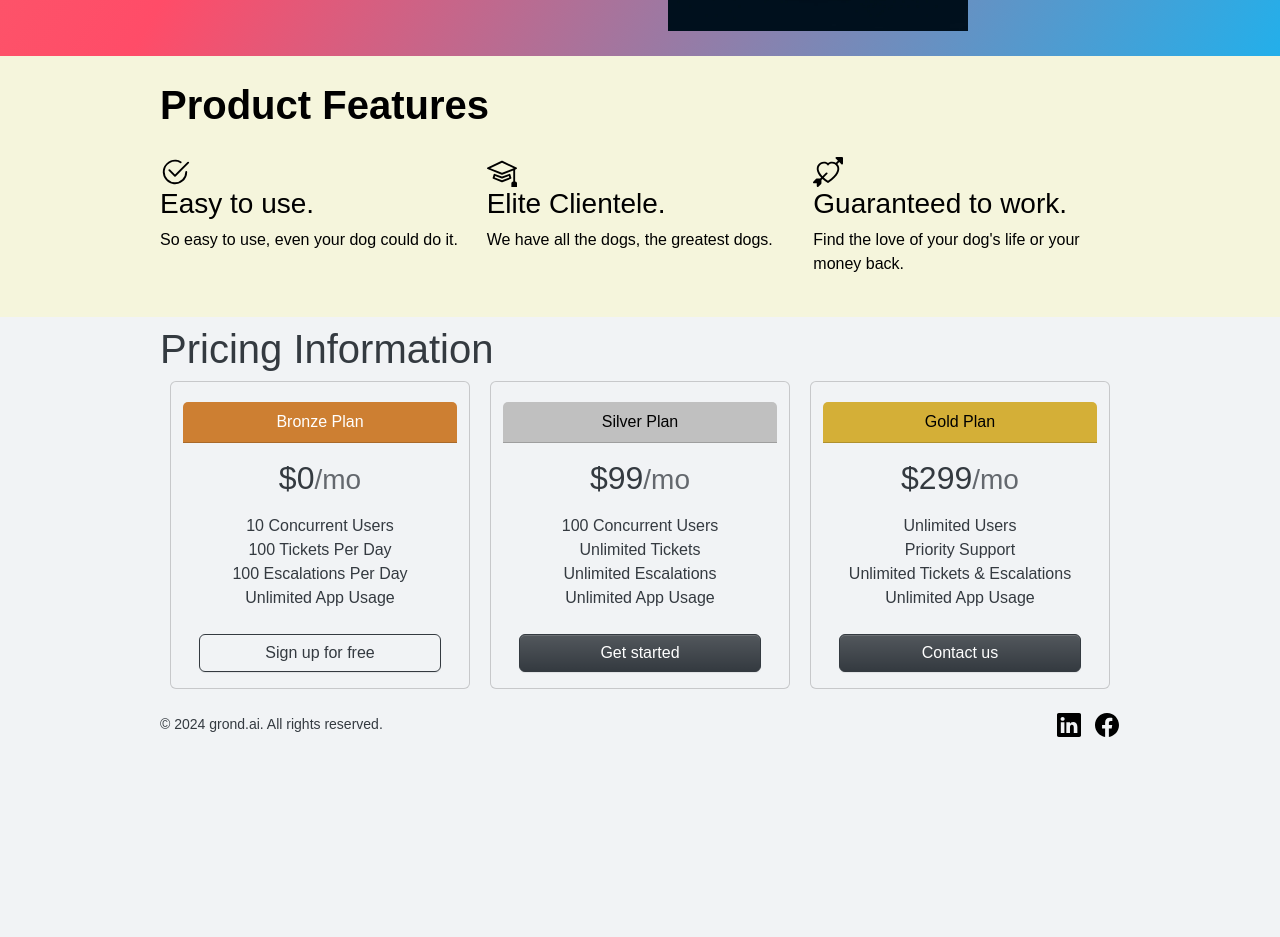
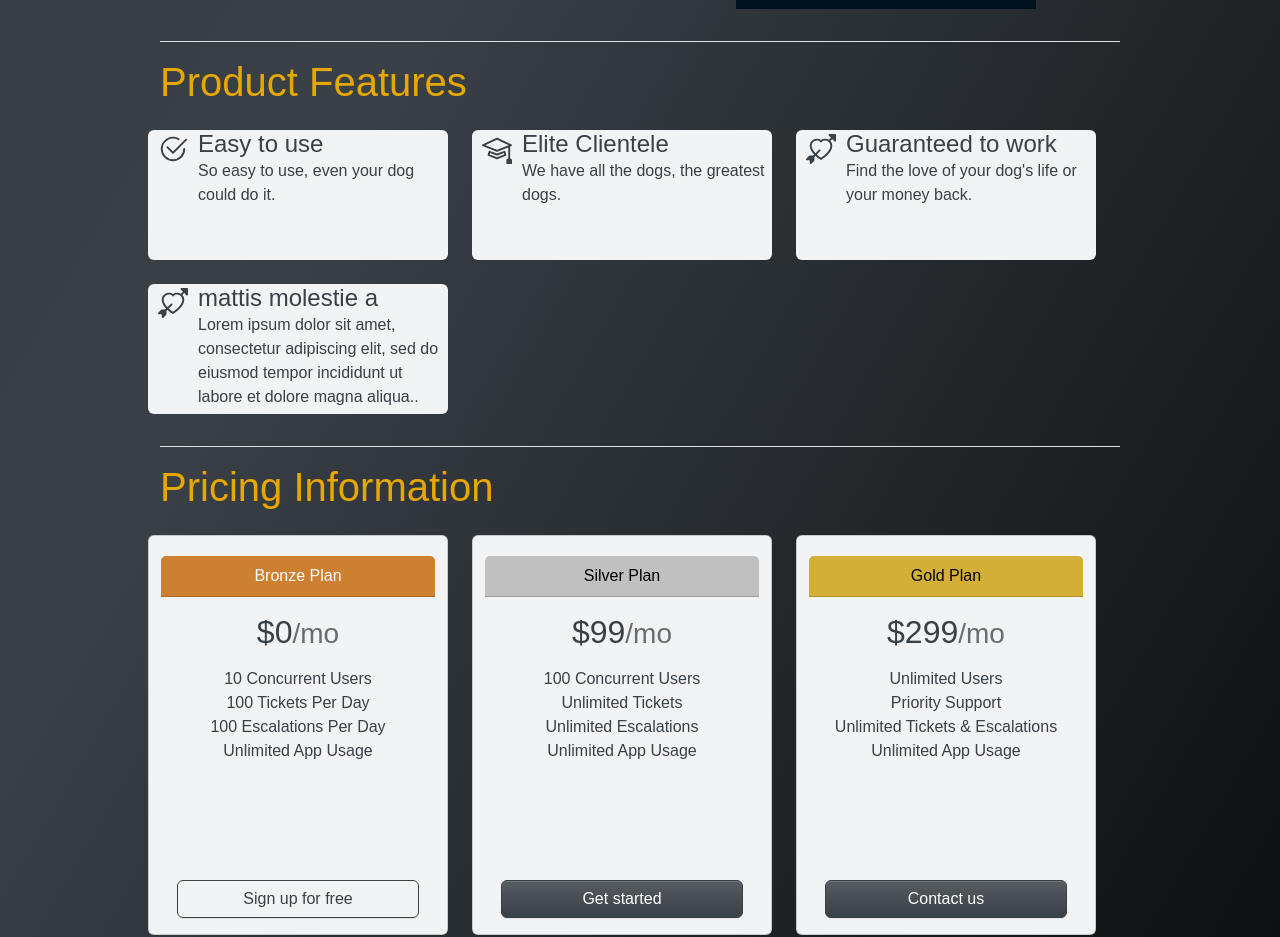
Before and after one commit to Eichhorn-personal/grond-website, a React (Create React App) app: page / in a window 1280 px wide. Shown: the part 339-1276 px from the top of the page. Before the commit the page ends 1091 px from the top, so only its background shows below. Built offline with nearby package versions, Linux system fonts and the light colour scheme.

Commit message:
- gray gradient background - breaks dark mode

```diff
--- a/src/App.js
+++ b/src/App.js
@@ -13,7 +13,7 @@ export default function App() {
 
     return (
 
-        <div className='App'>
+        <div className='App gradient-background'>
 
             <ThemeProvider>
 
--- a/src/components/FeaturesSection.js
+++ b/src/components/FeaturesSection.js
@@ -1,23 +1,22 @@
-import '../css/featuressection.css';
+import * as React from 'react';
+import { Col, Row, Card } from 'react-bootstrap';
 
 function FeaturesSection() {
 
     return (
 
-        <div id='FeaturesSection' className='features-section-background'>
+        <div id='FeaturesSection' className='custom-section-size py-2 mx-auto px-3 px-md-0 border-bottom'>
 
-             <div className='features-grid-container'>
+            <h1 className='mt-2 mb-4' style={{color:'#e6a800'}}>Product Features</h1>
 
-                <div className='features-section-title-container'>
+            <Row className='row-cols-1 row-cols-md-3 g-4 mb-4 custom-row'>
 
-                    <h1 className='features-section-title'>Product Features</h1>
+                <Card className='custom-feature-card p-0 me-md-4 border-0'>
 
-                </div>
+                    <Row className='g-0'>
 
-                <div className='features-list'>
+                        <Col xs={2} md={2} className='d-flex justify-content-center p-1'>
 
-                    <div
-                        class="grid-item-feature">
                             <svg
                                 xmlns="http://www.w3.org/2000/svg"
                                 height="30"
@@ -31,12 +30,26 @@ function FeaturesSection() {
                                     d="M15.354 3.354a.5.5 0 0 0-.708-.708L8 9.293 5.354 6.646a.5.5 0 1 0-.708.708l3 3a.5.5 0 0 0 .708 0l7-7z" />
                             </svg>
 
-                        <h3>Easy to use.</h3>
-                        <p>So easy to use, even your dog could do it.</p>
-                    </div>
+                        </Col>
 
-                    <div
-                        class="grid-item-feature">
+                        <Col xs={10} md={10}>
+
+                            <h4 className='mb-0'>Easy to use</h4>
+
+                            <p className=''>So easy to use, even your dog could do it.</p>
+
+                        </Col>
+
+                    </Row>
+
+                </Card>
+
+                <Card className='custom-feature-card p-0 me-md-4 border-0'>
+
+                    <Row className='g-0'>
+
+                        <Col xs={2} md={2} className='d-flex justify-content-center p-1'>
+
                             <svg
                                 xmlns="http://www.w3.org/2000/svg"
                                 height="30"
@@ -49,12 +62,26 @@ function FeaturesSection() {
                                     d="M4.176 9.032a.5.5 0 0 0-.656.327l-.5 1.7a.5.5 0 0 0 .294.605l4.5 1.8a.5.5 0 0 0 .372 0l4.5-1.8a.5.5 0 0 0 .294-.605l-.5-1.7a.5.5 0 0 0-.656-.327L8 10.466 4.176 9.032Zm-.068 1.873.22-.748 3.496 1.311a.5.5 0 0 0 .352 0l3.496-1.311.22.748L8 12.46l-3.892-1.556Z" />
                             </svg>
 
-                        <h3>Elite Clientele.</h3>
-                        <p>We have all the dogs, the greatest dogs.</p>
-                    </div>
+                        </Col>
 
-                    <div
-                        class="grid-item-feature">
+                        <Col xs={10} md={10}>
+
+                            <h4 className='mb-0'>Elite Clientele</h4>
+
+                            <p className=''>We have all the dogs, the greatest dogs.</p>
+
+                        </Col>
+
+                    </Row>
+
+                </Card>
+
+                <Card className='custom-feature-card p-0 me-md-4 border-0'>
+
+                    <Row className='g-0'>
+
+                        <Col xs={2} md={2} className='d-flex justify-content-center p-1'>
+
                             <svg
                                 xmlns="http://www.w3.org/2000/svg"
                                 height="30"
@@ -65,13 +92,51 @@ function FeaturesSection() {
                                     d="M2.854 15.854A.5.5 0 0 1 2 15.5V14H.5a.5.5 0 0 1-.354-.854l1.5-1.5A.5.5 0 0 1 2 11.5h1.793l.53-.53c-.771-.802-1.328-1.58-1.704-2.32-.798-1.575-.775-2.996-.213-4.092C3.426 2.565 6.18 1.809 8 3.233c1.25-.98 2.944-.928 4.212-.152L13.292 2 12.147.854A.5.5 0 0 1 12.5 0h3a.5.5 0 0 1 .5.5v3a.5.5 0 0 1-.854.354L14 2.707l-1.006 1.006c.236.248.44.531.6.845.562 1.096.585 2.517-.213 4.092-.793 1.563-2.395 3.288-5.105 5.08L8 13.912l-.276-.182a21.86 21.86 0 0 1-2.685-2.062l-.539.54V14a.5.5 0 0 1-.146.354l-1.5 1.5Zm2.893-4.894A20.419 20.419 0 0 0 8 12.71c2.456-1.666 3.827-3.207 4.489-4.512.679-1.34.607-2.42.215-3.185-.817-1.595-3.087-2.054-4.346-.761L8 4.62l-.358-.368c-1.259-1.293-3.53-.834-4.346.761-.392.766-.464 1.845.215 3.185.323.636.815 1.33 1.519 2.065l1.866-1.867a.5.5 0 1 1 .708.708L5.747 10.96Z" />
                             </svg>
 
-                        <h3>Guaranteed to work.</h3>
-                        <p>Find the love of your dog's life or your money back.</p>
-                    </div>
+                        </Col>
 
-                </div>
+                        <Col xs={10} md={10}>
 
-            </div>
+                            <h4 className='mb-0'>Guaranteed to work</h4>
+
+                            <p className=''>Find the love of your dog's life or your money back.</p>
+
+                        </Col>
+
+                    </Row>
+
+                </Card>
+
+                <Card className='custom-feature-card p-0 me-md-4 border-0'>
+
+                    <Row className='g-0'>
+
+                        <Col xs={2} md={2} className='d-flex justify-content-center p-1'>
+
+                            <svg
+                                xmlns="http://www.w3.org/2000/svg"
+                                height="30"
+                                fill="currentColor"
+                                class="bi bi-arrow-through-heart"
+                                viewBox="0 0 16 16">
+                                <path fill-rule="evenodd"
+                                    d="M2.854 15.854A.5.5 0 0 1 2 15.5V14H.5a.5.5 0 0 1-.354-.854l1.5-1.5A.5.5 0 0 1 2 11.5h1.793l.53-.53c-.771-.802-1.328-1.58-1.704-2.32-.798-1.575-.775-2.996-.213-4.092C3.426 2.565 6.18 1.809 8 3.233c1.25-.98 2.944-.928 4.212-.152L13.292 2 12.147.854A.5.5 0 0 1 12.5 0h3a.5.5 0 0 1 .5.5v3a.5.5 0 0 1-.854.354L14 2.707l-1.006 1.006c.236.248.44.531.6.845.562 1.096.585 2.517-.213 4.092-.793 1.563-2.395 3.288-5.105 5.08L8 13.912l-.276-.182a21.86 21.86 0 0 1-2.685-2.062l-.539.54V14a.5.5 0 0 1-.146.354l-1.5 1.5Zm2.893-4.894A20.419 20.419 0 0 0 8 12.71c2.456-1.666 3.827-3.207 4.489-4.512.679-1.34.607-2.42.215-3.185-.817-1.595-3.087-2.054-4.346-.761L8 4.62l-.358-.368c-1.259-1.293-3.53-.834-4.346.761-.392.766-.464 1.845.215 3.185.323.636.815 1.33 1.519 2.065l1.866-1.867a.5.5 0 1 1 .708.708L5.747 10.96Z" />
+                            </svg>
+
+                        </Col>
+
+                        <Col xs={10} md={10}>
+
+                            <h4 className='mb-0'>mattis molestie a</h4>
+
+                            <p className=''>Lorem ipsum dolor sit amet, consectetur adipiscing elit, sed do eiusmod tempor incididunt ut labore et dolore magna aliqua..</p>
+
+                        </Col>
+
+                    </Row>
+
+                </Card>
+
+            </Row>
 
         </div>
 
--- a/src/components/Header.js
+++ b/src/components/Header.js
@@ -12,7 +12,7 @@ export default function Header() {
 
                 <div className='h4 mb-0'>
 
-                    Header.js Component
+
 
                 </div>
 
--- a/src/components/PricingSection.js
+++ b/src/components/PricingSection.js
@@ -5,13 +5,13 @@ function PricingSection() {
 
     return (
 
-        <div id='PricingSection' className='custom-section-size py-2 mx-auto px-3 px-md-0'>
+        <div id='PricingSection' className='custom-section-size py-2 mx-auto px-3 px-md-0 border-bottom'>
 
-            <h1 className='text-left'>Pricing Information</h1>
+            <h1 className='text-left mt-2 mb-4' style={{color:'#e6a800'}}>Pricing Information</h1>
 
-            <Row className='custom-card-container-style'>
+            <Row className='row-cols-1 row-cols-md-3 g-4 custom-row'>
 
-                <Card bg='light' text='dark' className='custom-card-style'>
+                <Card bg='light' text='dark' className='custom-card-style me-md-4'>
 
                     <Card.Header style={{backgroundColor: "#CD7F32", color: "white"}}>
 
@@ -19,25 +19,32 @@ function PricingSection() {
 
                     </Card.Header>
 
-                    <Card.Body>
+                    <Card.Body className='custom-card-body'>
+
+                        <div className='custom-card-content'>
 
                             <Card.Title><h2>$0<small className='text-muted'>/mo</small></h2></Card.Title>
 
-                        <ul class="list-unstyled mt-3 mb-4">
+                            <ul className="list-unstyled mt-3 mb-4">
                                 <li>10 Concurrent Users</li>
                                 <li>100 Tickets Per Day</li>
                                 <li>100 Escalations Per Day</li>
                                 <li>Unlimited App Usage</li>
                             </ul>
 
+                        </div>
+
+                        <div className='custom-card-button-container'>
+
                             <Button variant='outline-dark' className='custom-card-button-style'>Sign up for free</Button>
+
+                        </div>
 
                     </Card.Body>
 
-
                 </Card>
 
-                <Card bg='light' text='dark' className='custom-card-style'>
+                <Card bg='light' text='dark' className='custom-card-style me-md-4'>
 
                     <Card.Header style={{backgroundColor: "#C0C0C0", color: "black"}}>
 
@@ -45,24 +52,32 @@ function PricingSection() {
 
                     </Card.Header>
 
-                    <Card.Body>
+                    <Card.Body className='custom-card-body'>
+
+                        <div className='custom-card-content'>
 
                             <Card.Title><h2>$99<small className='text-muted'>/mo</small></h2></Card.Title>
 
-                        <ul class="list-unstyled mt-3 mb-4">
+                            <ul className="list-unstyled mt-3 mb-4">
                                 <li>100 Concurrent Users</li>
                                 <li>Unlimited Tickets</li>
                                 <li>Unlimited Escalations</li>
                                 <li>Unlimited App Usage</li>
                             </ul>
 
-                        <button type="button" class="btn btn-dark custom-card-button-style">Get started</button>
+                        </div>
+
+                        <div className='custom-card-button-container'>
+
+                            <Button type="button" className="btn btn-dark custom-card-button-style">Get started</Button>
+
+                        </div>
 
                     </Card.Body>
 
                 </Card>
 
-                <Card bg='light' text='dark' className='custom-card-style'>
+                <Card bg='light' text='dark' className='custom-card-style mb-4'>
 
                     <Card.Header style={{backgroundColor: "#D4AF37", color: "black"}}>
 
@@ -70,18 +85,26 @@ function PricingSection() {
 
                     </Card.Header>
 
-                    <Card.Body>
+                    <Card.Body className='custom-card-body'>
+
+                        <div className='custom-card-content'>
 
                             <Card.Title><h2>$299<small className='text-muted'>/mo</small></h2></Card.Title>
 
-                        <ul class="list-unstyled mt-3 mb-4">
+                            <ul className="list-unstyled mt-3 mb-4">
                                 <li>Unlimited Users</li>
                                 <li>Priority Support</li>
                                 <li>Unlimited Tickets & Escalations</li>
                                 <li>Unlimited App Usage</li>
                             </ul>
 
-                        <button type="button" class="btn btn-dark custom-card-button-style">Contact us</button>
+                        </div>
+
+                        <div className='custom-card-button-container'>
+
+                            <Button type="button" className="btn btn-dark custom-card-button-style">Contact us</Button>
+
+                        </div>
 
                     </Card.Body>
 
--- a/src/css/app.css
+++ b/src/css/app.css
@@ -1,13 +1,5 @@
 .App {
     font-family: 'Ubuntu', sans-serif;
-/*
-    width: 100vw;
-    height: 100vh;
-    display: flex;
-    justify-content: center;
-    align-items: center;
-    flex-direction: column;
-*/
 }
 
 body {
@@ -20,6 +12,12 @@ code {
     monospace;
 }
 
+.gradient-background {
+    background: linear-gradient(300deg, #000000, #394046, #2e3338);
+    background-size: 180% 180%;
+    animation: gradient-animation 18s ease infinite;
+}
+
 .custom-section-size {
     max-width: 960px;
     width: 100%;
@@ -27,17 +25,55 @@ code {
 
 .custom-card-style {
     width: 300px;
+    height: 400px;
     text-align: center;
     padding-top: 20px;
+}
+
+.custom-card-body {
+    display: flex;
+    flex-direction: column;
+}
+
+.custom-card-content {
+    flex-grow: 1;
+}
+
+.custom-card-button-container {
+    display: flex;
+    justify-content: flex-end;
 }
 
 .custom-card-button-style {
     width: 100%;
 }
 
-.custom-card-container-style {
-    display: flex;
-    justify-content: center;
-    gap: 20px;
-    flex-wrap: wrap;
+.custom-feature-card {
+    width: 300px;
+    height: 130px;
+    text-align: left;
 }
+
+@media (min-width: 768px) {
+    .custom-row {
+        justify-content: start !important;
+    }
+}
+
+@media (max-width: 767.98px) {
+    .custom-row {
+        justify-content: center !important;
+    }
+}
+
+@keyframes gradient-animation {
+    0% {
+    background-position: 0% 50%;
+    }
+    50% {
+    background-position: 100% 50%;
+    }
+    100% {
+    background-position: 0% 50%;
+    }
+}
--- a/src/css/featuressection.css
+++ /dev/null
@@ -1,45 +0,0 @@
-.features-section-background {
-    background-color: #f5f5dc;
-}
-
-.features-section-title-container {
-    grid-column: 1 / -1;
-}
-
-.features-section-title {
-    color: #000000;
-    font-weight: bold;
-}
-
-.features-grid-container {
-    display: grid;
-/*    grid-template-columns: 1fr 1fr 1fr; */
-    grid-template-columns: repeat(auto-fill, minmax(300px, 1fr));
-    gap: 20px;
-    max-width: 960px;
-    padding-top: 25px;
-    padding-bottom: 25px;
-    margin: 0 auto;
-    background-color: transparent;
-    color: #000000;
-}
-
-.features-list {
-    display: grid;
-    grid-template-columns: repeat(auto-fill, minmax(300px, 1fr));
-    gap: 20px;
-    grid-column: 1 / -1;
-}
-
-@media (max-width: 600px) {
-    .features-grid-container {
-        grid-template-columns: 1fr;
-    }
-
-    .grid-item-feature {
-        display: flex;
-        flex-direction: column;
-        justify-content: center;
-        align-items: center;
-    }
-}
--- a/src/scss/dark-mode.scss
+++ b/src/scss/dark-mode.scss
@@ -19,7 +19,6 @@ html[darkmode] {
     --#{$variable-prefix}#{$color}: #{$value};
   }
 
-
   $theme-colors-rgb: map-loop($theme-colors, to-rgb, "$value");
 
   @each $color, $value in $theme-colors-rgb {
--- a/src/scss/variables-override.scss
+++ b/src/scss/variables-override.scss
@@ -11,7 +11,8 @@ $accent-1:      #fefefe;
 $accent-2:      #dee2e6;
 $accent-3:      #495057;
 $light:         #f1f3f5;
-$dark:          #343a40;
+$dark:          #394046;
+
 
 $theme-colors: (
   "primary":    $primary,
```
Also changed, not shown: src/components/TitleSection.js (+17 -14 lines). Lines whose indentation alone changed are shown as unchanged.
